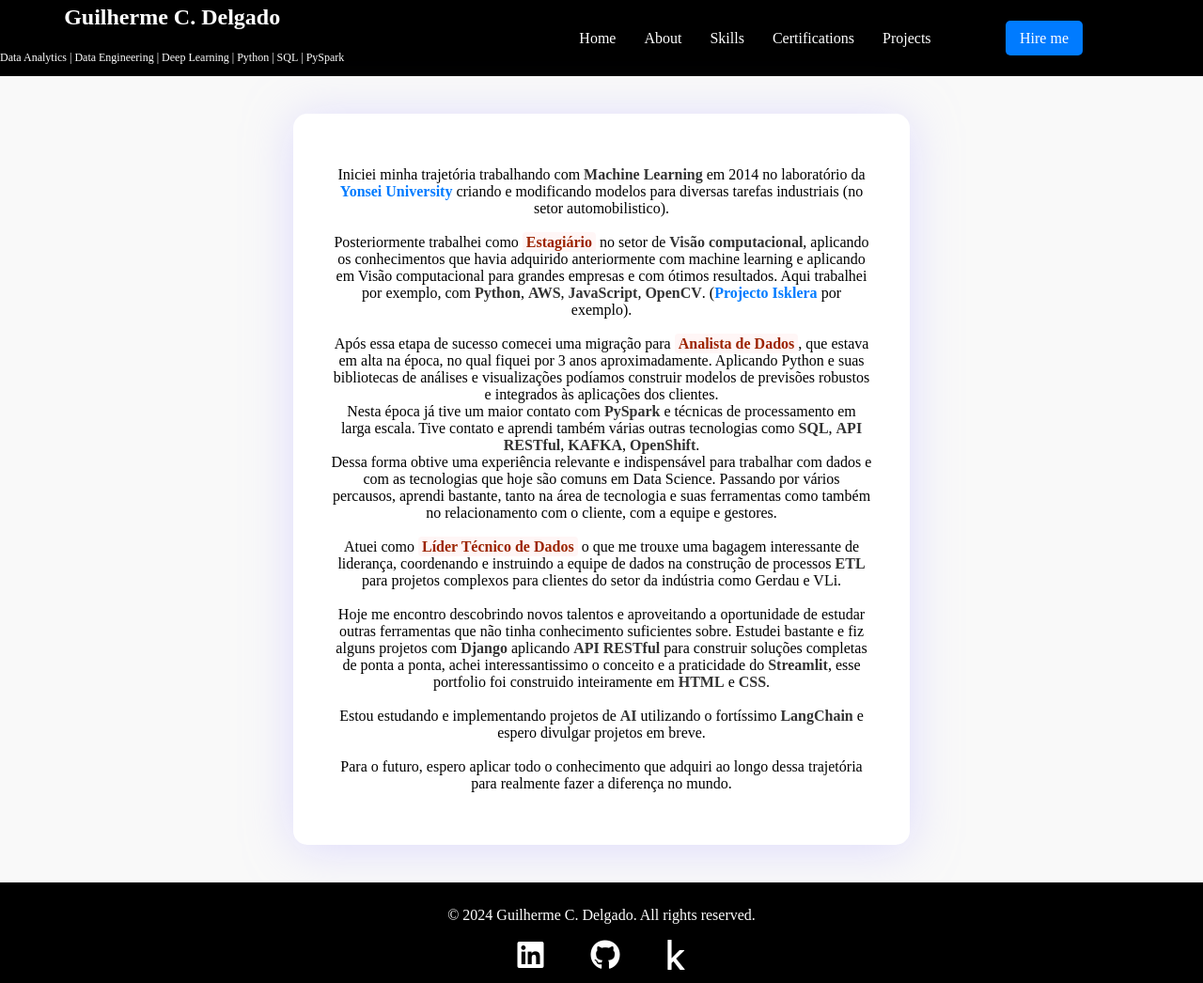
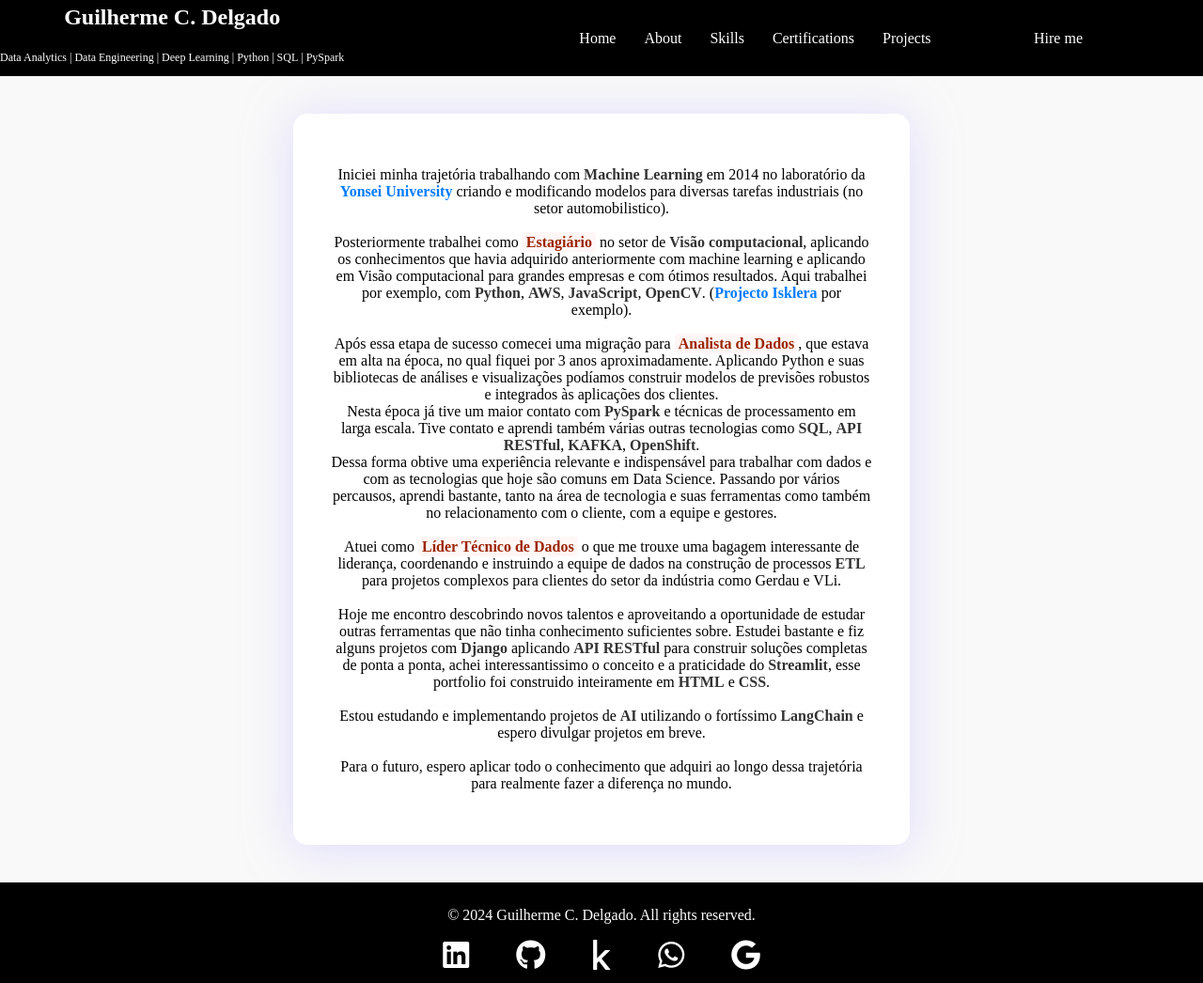
Before and after one commit to Gcdelgado150/portfolio, a plain HTML site: page about.html in a window 1280 px wide. Shown: the whole page at 94% size. Drawn offline with Linux system fonts and the light colour scheme.

Commit message:
fixing stuffs

```diff
--- a/about.html
+++ b/about.html
@@ -108,6 +108,11 @@
                 <a href="https://www.kaggle.com/gnomows" target="_blank" aria-label="Kaggle">
                     <i class="fab fa-kaggle"></i>
                 </a>
+                <a href="https://wa.me/5531991993745" target="_blank" aria-label="WhatsApp">
+                    <i class="fab fa-whatsapp"></i>
+                </a>
+                <a href="mailto:gcdelgado15@gmail.com" aria-label="Email">
+                    <i class="fab fa-google"></i>
             </div>
         </section>
     </footer>
--- a/styles_geral.css
+++ b/styles_geral.css
@@ -176,19 +176,6 @@ header{
 
 .sf-menu li:last-child {
     margin-right: 0; /* Remove margin from the last item */
-}
-
-/* Button styling */
-.button_solid_color_2 a {
-    background-color: #007bff; /* Button background color */
-    color: #fff; /* Button text color */
-    padding: 10px 15px; /* Button padding */
-    border-radius: 5px; /* Rounded corners */
-    transition: background-color 0.3s; /* Transition for hover effect */
-}
-
-.button_solid_color_2 a:hover {
-    background-color: #0056b3; /* Darken button on hover */
 }
 
 /*Skill styling*/
```
Also changed, not shown: certifications.html (+5 -0 lines), index.html (+5 -7 lines), projects.html (+5 -0 lines), skills.html (+5 -0 lines), images/gmail.png (added).
